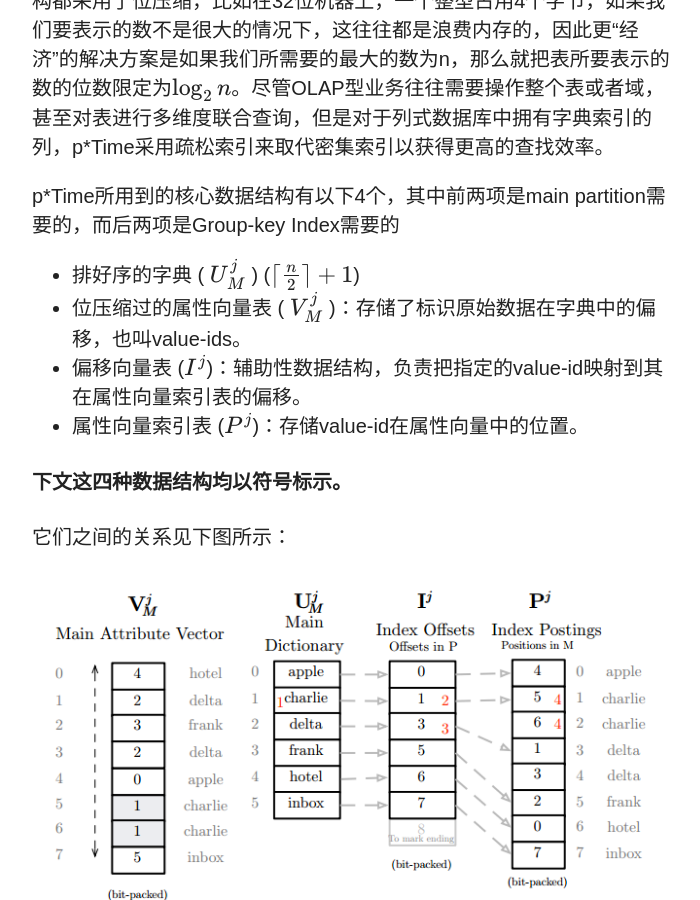
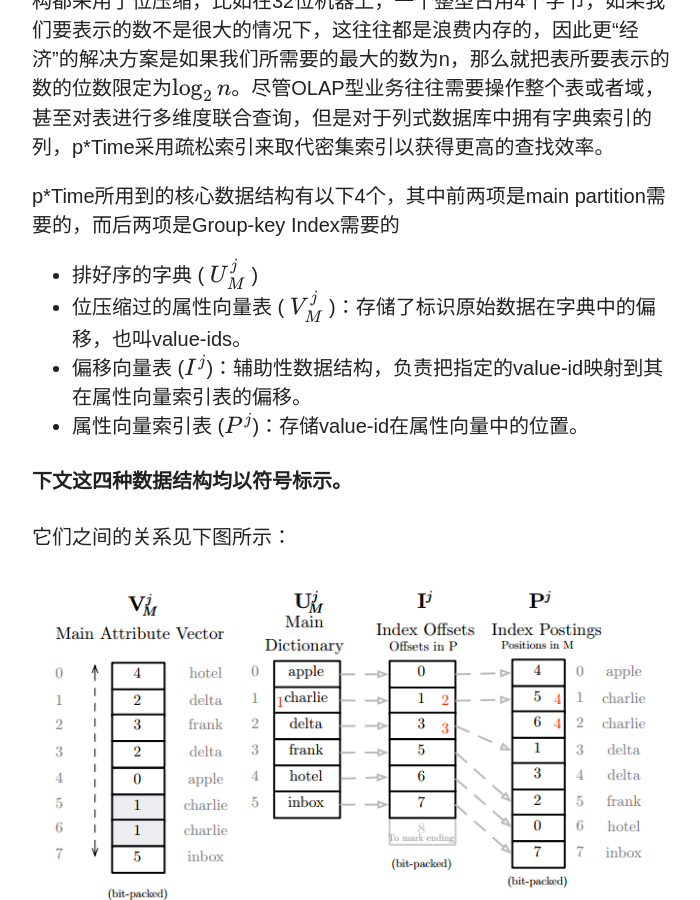
Before and after one commit to wuyu201321060203/wuyu201321060203.github.io, a Jekyll site: the page built from _posts/2014-08-31-FastLoopup.md, in a window 1280 px wide and 900 px high, scrolled down 1689 px. Shown: the whole window, without its empty margins (318-1018 px from the left). Built offline with Jekyll 4.4.1, drawn with Linux system fonts in a browser that asks for light colours; nearby versions of some CDN libraries; some web fonts are replaced; formulas are drawn with MathJax 3; comment, search, counter and statistics services are not loaded.

Commit message:
first post of FastLookup

```diff
--- a/_posts/2014-08-31-FastLoopup.md
+++ b/_posts/2014-08-31-FastLoopup.md
@@ -28,7 +28,7 @@ HANA采用读写分离策略，数据更新作用在一个专门为写优化的
 
 p*Time所用到的核心数据结构有以下4个，其中前两项是main partition需要的，而后两项是Group-key Index需要的
 
-* 排好序的字典 ( $ U_M^j $ ) ($ \lceil \frac{n}{2} \rceil+1 $)
+* 排好序的字典 ( $ U_M^j $ )
 * 位压缩过的属性向量表 ( $ V_M^j $ )：存储了标识原始数据在字典中的偏移，也叫value-ids。
 * 偏移向量表 ($ I^j $)：辅助性数据结构，负责把指定的value-id映射到其在属性向量索引表的偏移。
 * 属性向量索引表 ($ P^j $)：存储value-id在属性向量中的位置。
```
